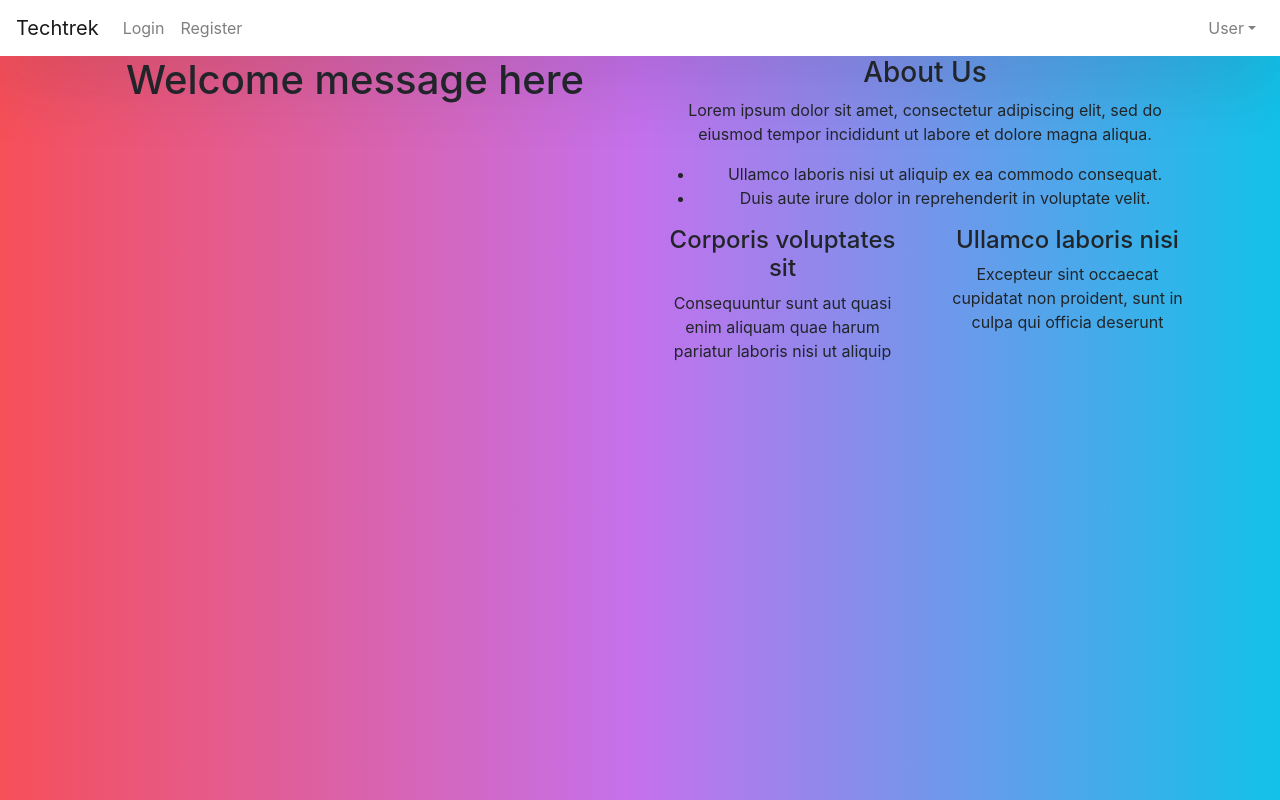
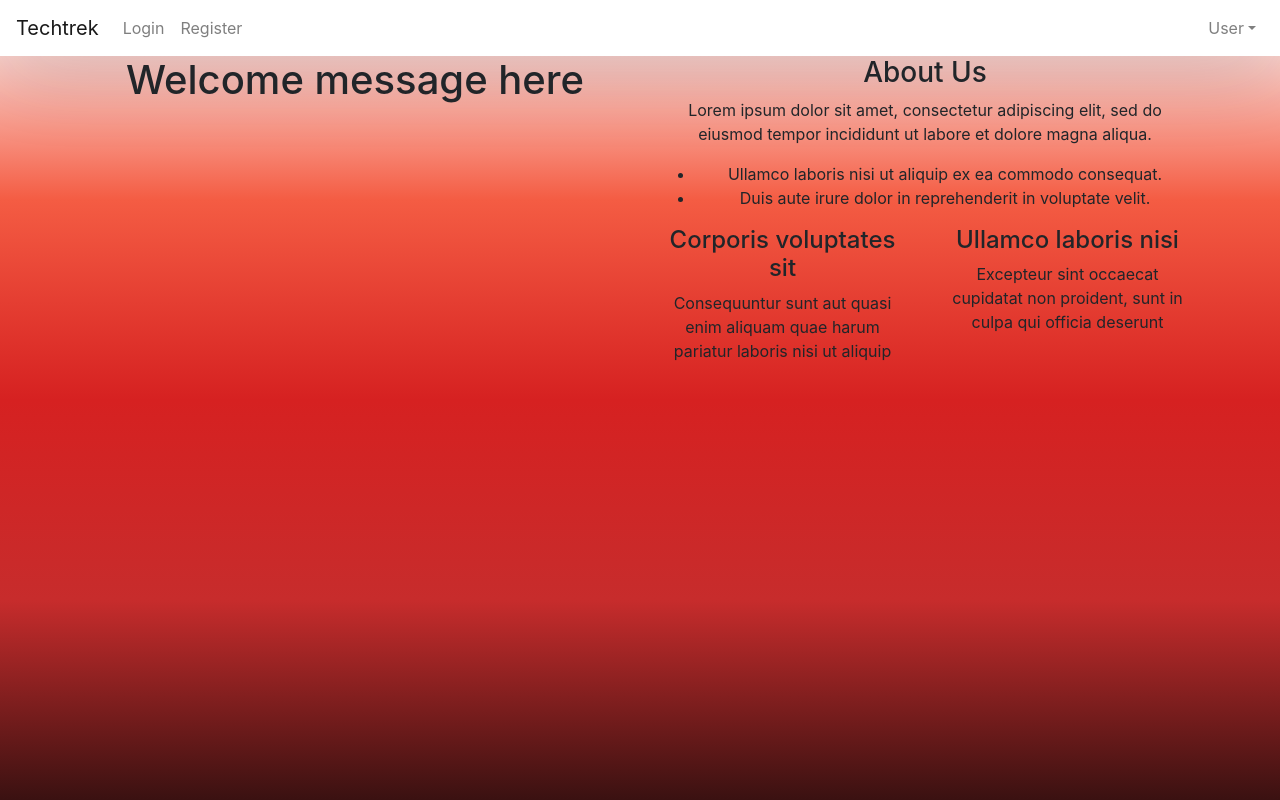
Before and after one commit to e0176881/SEED2021_TT2_Room-12, a React (Create React App) app: page /home in a window 1280 px wide. Built offline with nearby package versions, Linux system fonts and the light colour scheme; sample sign-in values are in the browser's storage.

Commit message:
changed css gradient from dark red top to bottom

```diff
--- a/src/App.css
+++ b/src/App.css
@@ -48,8 +48,8 @@
   font-weight: 400;
   font-family: sans-serif;
   background: #12c2e9;  /* fallback for old browsers */
-  background: -webkit-linear-gradient(to right, #f64f59, #c471ed, #12c2e9);  /* Chrome 10-25, Safari 5.1-6 */
-  background: linear-gradient(to right, #f64f59, #c471ed, #12c2e9); /* W3C, IE 10+/ Edge, Firefox 16+, Chrome 26+, Opera 12+, Safari 7+ */
+  background: -webkit-linear-gradient(to top, #3A1111, #C72C2C, #D62121, #f45c43, #ffffff);  /* Chrome 10-25, Safari 5.1-6 */
+  background: linear-gradient(to top, #3A1111, #C72C2C, #D62121, #f45c43, #ffffff); /* W3C, IE 10+/ Edge, Firefox 16+, Chrome 26+, Opera 12+, Safari 7+ */
 
 }
 
```
